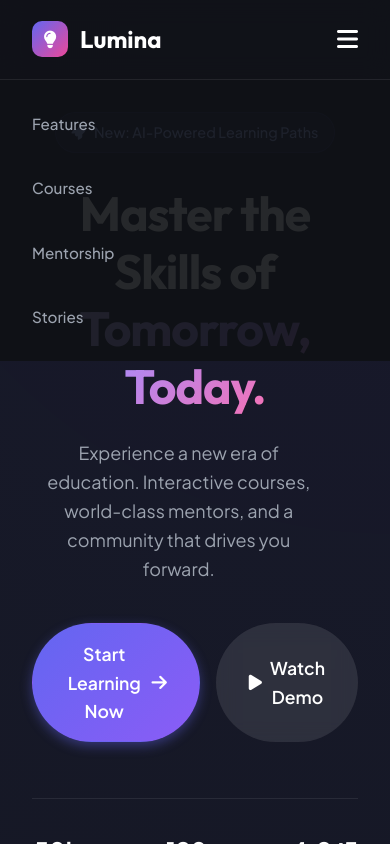
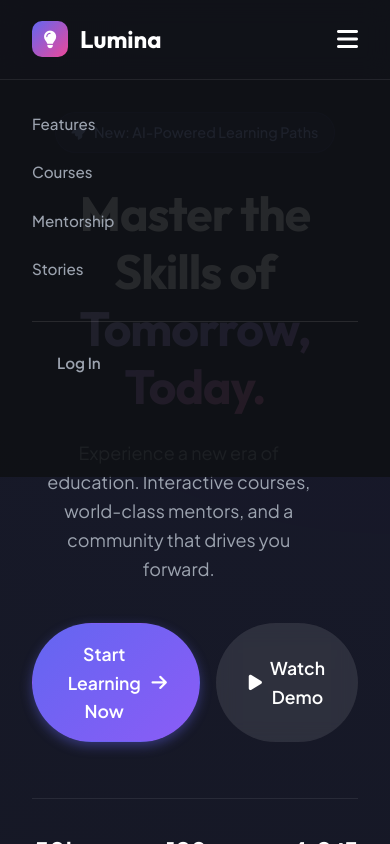
Before and after one commit to cozyneurons/Lumina, a React (Vite) app in the folder client/: page / in a window 390 px wide. Both pictures are taken after a click on the button "Toggle menu". Shown: the top 844 px of the page. Built offline with nearby package versions, Linux system fonts and the light colour scheme; no server answers.

Commit message:
Fix mobile nav: show auth buttons in menu

```diff
--- a/client/src/components/Navbar.jsx
+++ b/client/src/components/Navbar.jsx
@@ -38,21 +38,8 @@ const Navbar = () => {
         }
     };
 
-    return (
-        <nav className="navbar">
-            <div className="nav-content">
-                <Link to="/" className="logo">
-                    <div className="logo-icon"><i className="fa-solid fa-lightbulb"></i></div>
-                    <span>Lumina</span>
-                </Link>
-                <div className={`nav-links ${mobileMenuOpen ? 'active' : ''}`} style={mobileMenuOpen ? { display: 'flex', flexDirection: 'column', position: 'absolute', top: '80px', left: '0', width: '100%', background: 'rgba(15, 17, 21, 0.9)', padding: '2rem' } : {}}>
-                    <a href="#features" className="nav-link" onClick={(e) => handleNavClick(e, 'features')}>Features</a>
-                    <a href="#courses" className="nav-link" onClick={(e) => handleNavClick(e, 'courses')}>Courses</a>
-                    <a href="#mentors" className="nav-link" onClick={(e) => handleNavClick(e, 'mentors')}>Mentorship</a>
-                    <a href="#testimonials" className="nav-link" onClick={(e) => handleNavClick(e, 'testimonials')}>Stories</a>
-                </div>
-                <div className="nav-actions">
-                    {!user ? (
+    const renderAuthButtons = () => (
+        !user ? (
             <>
                 <a href="#" className="btn btn-text">Log In</a>
                 <div className="google-login-wrapper">
@@ -71,8 +58,35 @@ const Navbar = () => {
                 <span className="user-name">{user.name.split(' ')[0]}</span>
                 <button onClick={logout} className="btn btn-text logout-btn">Log Out</button>
             </div>
+        )
+    );
+
+    return (
+        <nav className="navbar">
+            <div className="nav-content">
+                <Link to="/" className="logo">
+                    <div className="logo-icon"><i className="fa-solid fa-lightbulb"></i></div>
+                    <span>Lumina</span>
+                </Link>
+                <div className={`nav-links ${mobileMenuOpen ? 'active' : ''}`} style={mobileMenuOpen ? { display: 'flex', flexDirection: 'column', position: 'absolute', top: '80px', left: '0', width: '100%', background: 'rgba(15, 17, 21, 0.9)', padding: '2rem', gap: '1.5rem', zIndex: 100 } : {}}>
+                    <a href="#features" className="nav-link" onClick={(e) => handleNavClick(e, 'features')}>Features</a>
+                    <a href="#courses" className="nav-link" onClick={(e) => handleNavClick(e, 'courses')}>Courses</a>
+                    <a href="#mentors" className="nav-link" onClick={(e) => handleNavClick(e, 'mentors')}>Mentorship</a>
+                    <a href="#testimonials" className="nav-link" onClick={(e) => handleNavClick(e, 'testimonials')}>Stories</a>
+
+                    {/* Mobile Auth Buttons */}
+                    {mobileMenuOpen && (
+                        <div className="mobile-auth" style={{ display: 'flex', flexDirection: 'column', gap: '1rem', marginTop: '1rem', borderTop: '1px solid rgba(255,255,255,0.1)', paddingTop: '1rem' }}>
+                            {renderAuthButtons()}
+                        </div>
                     )}
                 </div>
+
+                {/* Desktop Auth Buttons */}
+                <div className="nav-actions">
+                    {renderAuthButtons()}
+                </div>
+
                 {/* Mobile Menu Button */}
                 <button className="mobile-menu-btn" aria-label="Toggle menu" onClick={toggleMobileMenu}>
                     <i className="fa-solid fa-bars"></i>
```
Lines whose indentation alone changed are shown as unchanged.
